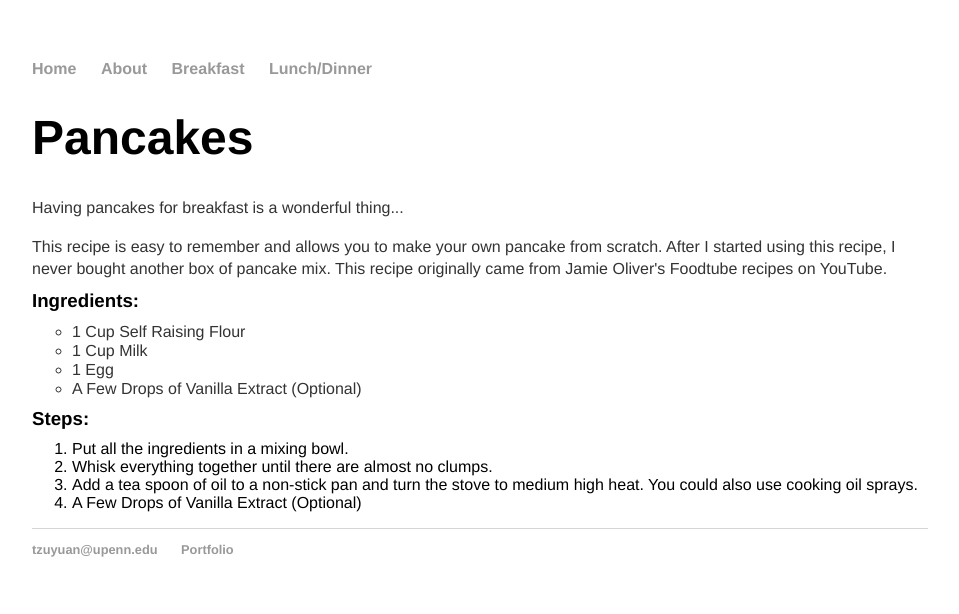
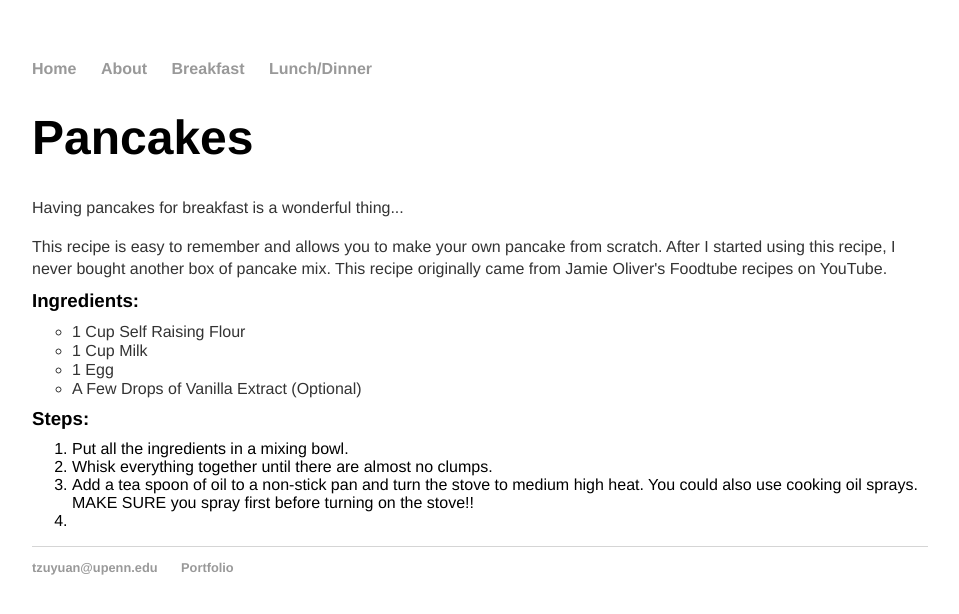
Before and after one commit to tzuyuanw/tzuyuanw.github.io, a Jekyll site: the page recipes/pancakes.html, which Jekyll copies as it is, in a window 1280 px wide. Shown: the top 614 px of the page, without its empty margins (160-1119 px from the left). Built offline with Jekyll 4.4.1, drawn with Linux system fonts in a browser that asks for light colours.

Commit message:
Update pancakes.html

```diff
--- a/recipes/pancakes.html
+++ b/recipes/pancakes.html
@@ -39,8 +39,8 @@
 				<li>Put all the ingredients in a mixing bowl.</li>
 				<li>Whisk everything together until there are almost no clumps.</li>
 				<li>Add a tea spoon of oil to a non-stick pan and turn the stove to medium high heat.
-					You could also use cooking oil sprays.</li>
-				<li>A Few Drops of Vanilla Extract (Optional)</li>
+					You could also use cooking oil sprays. MAKE SURE you spray first before turning on the stove!!</li>
+				<li></li>
 				</ol>
 			</div>
 			</div><!-- /.container -->
```
